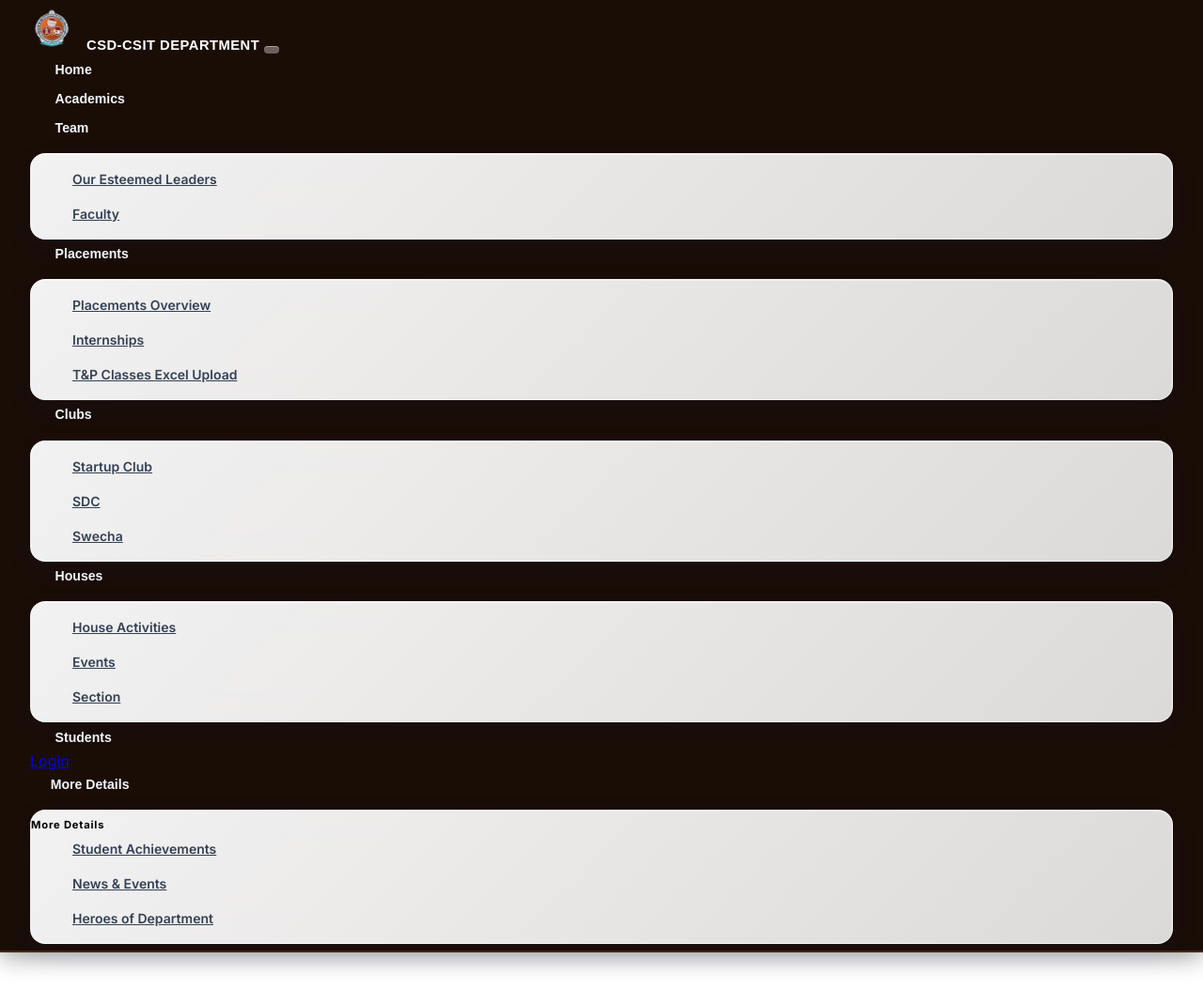
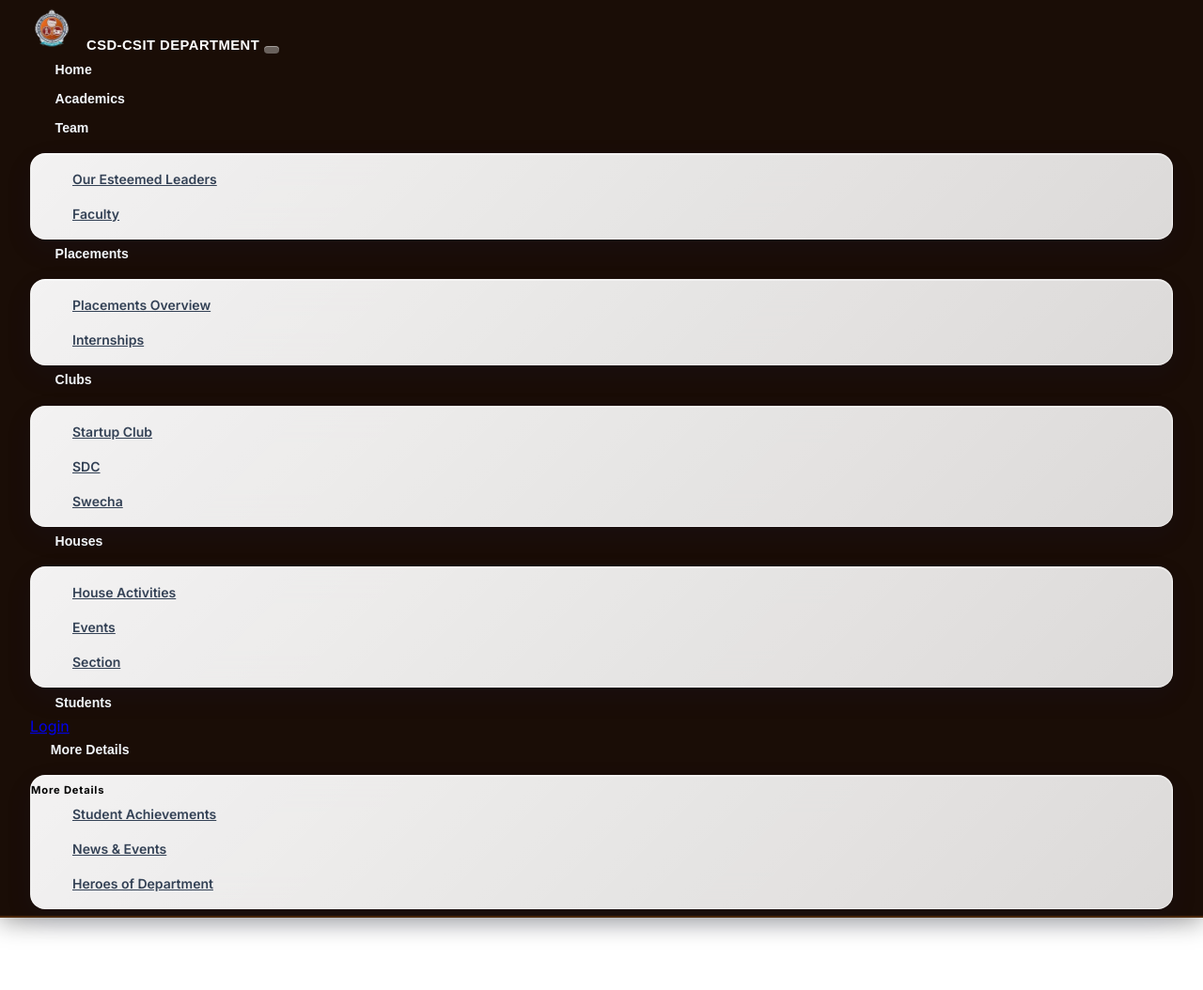
Before and after one commit to vakapallimukesh/CSD-CSIT, a PHP site: page /nav.php in a window 1280 px wide. Shown: the top 1054 px of the page at 94% size. Run offline with PHP 8.4, Linux system fonts and the light colour scheme; tables that the repository leaves empty or names only in its code hold one stand-in row (values such as "Sample post").

Commit message:
Shift T&P Excel Upload link from public Placements navbar to Faculty Dashboard and HOD Dashboard action cards

```diff
--- a/faculty_dashboard.php
+++ b/faculty_dashboard.php
@@ -696,6 +696,9 @@ ob_end_clean();
                             </a>
                             <a href="faculty_penalties.php" class="action-btn">
                                 <i class="fas fa-minus-circle"></i> Penalties
+                            </a>
+                            <a href="upload_tp_excel.php" class="action-btn" style="background: linear-gradient(135deg, #059669 0%, #047857 100%); color: white; border: none;">
+                                <i class="fas fa-file-excel"></i> T&P Excel Upload
                             </a>
 
                         </div>
--- a/hod_dashboard.php
+++ b/hod_dashboard.php
@@ -490,8 +490,11 @@ while ($row = mysqli_fetch_assoc($all_faculty_result)) {
     <!-- Main Content -->
     <div class="main-content">
         <div class="container">
-            <!-- Logout Button -->
+            <!-- Action Bar -->
             <div class="text-end mb-4">
+                <a href="upload_tp_excel.php" class="btn btn-success me-2 fw-bold">
+                    <i class="fas fa-file-excel me-1"></i> Upload T&P Excel Sheet
+                </a>
                 <a href="hod_logout.php" class="btn btn-danger">
                     <i class="fas fa-sign-out-alt"></i> Logout
                 </a>
--- a/nav.php
+++ b/nav.php
@@ -502,13 +502,12 @@ $current_page = basename($_SERVER['PHP_SELF']);
 
                 <!-- Placements Dropdown -->
                 <li class="nav-item dropdown">
-                    <a class="nav-link dropdown-toggle <?= in_array($current_page, ['placements.php', 'internships.php', 'upload_tp_excel.php']) ? 'active' : '' ?>" href="placements.php" id="placementsDropdown" role="button" data-bs-toggle="dropdown" aria-expanded="false">
+                    <a class="nav-link dropdown-toggle <?= in_array($current_page, ['placements.php', 'internships.php']) ? 'active' : '' ?>" href="placements.php" id="placementsDropdown" role="button" data-bs-toggle="dropdown" aria-expanded="false">
                         <i class="fas fa-briefcase"></i> Placements
                     </a>
                     <ul class="dropdown-menu" aria-labelledby="placementsDropdown">
                         <li><a class="dropdown-item <?= $current_page == 'placements.php' ? 'active' : '' ?>" href="placements.php"><i class="fas fa-chart-line me-2"></i> Placements Overview</a></li>
                         <li><a class="dropdown-item <?= $current_page == 'internships.php' ? 'active' : '' ?>" href="internships.php"><i class="fas fa-laptop-code me-2"></i> Internships</a></li>
-                        <li><a class="dropdown-item <?= $current_page == 'upload_tp_excel.php' ? 'active' : '' ?>" href="upload_tp_excel.php"><i class="fas fa-file-excel me-2 text-success"></i> T&P Classes Excel Upload</a></li>
                     </ul>
                 </li>
 
```
